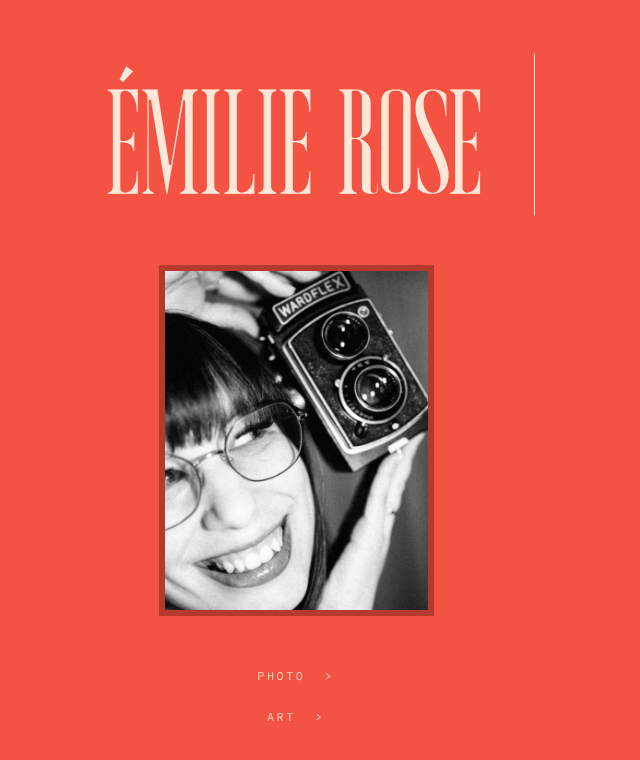
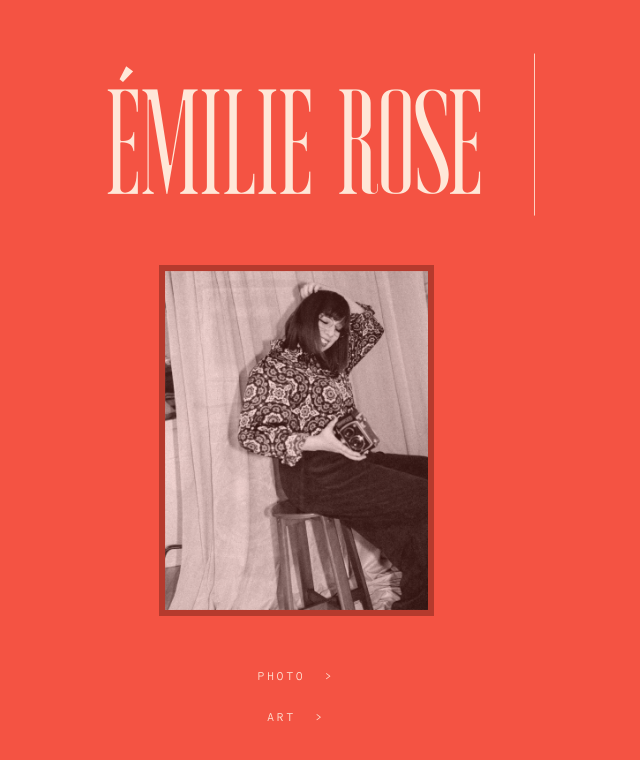
Before and after one commit to Karg007/emilierose, a Next.js app: page / in a window 1280 px wide. Shown: the top 760 px of the page, without its empty margins (344-984 px from the left). Built offline with nearby package versions, Linux system fonts and the light colour scheme.

Commit message:
Update page.tsx

```diff
--- a/app/page.tsx
+++ b/app/page.tsx
@@ -9,7 +9,7 @@ export default function Home() {
   const [index, setIndex] = useState(0);
 
   useEffect(() => {
-    const id = setInterval(() => setIndex((p) => (p + 1) % images.length), 1000);
+    const id = setInterval(() => setIndex((p) => (p + 1) % images.length), 700);
     return () => clearInterval(id);
   }, [images.length]);
 
```
